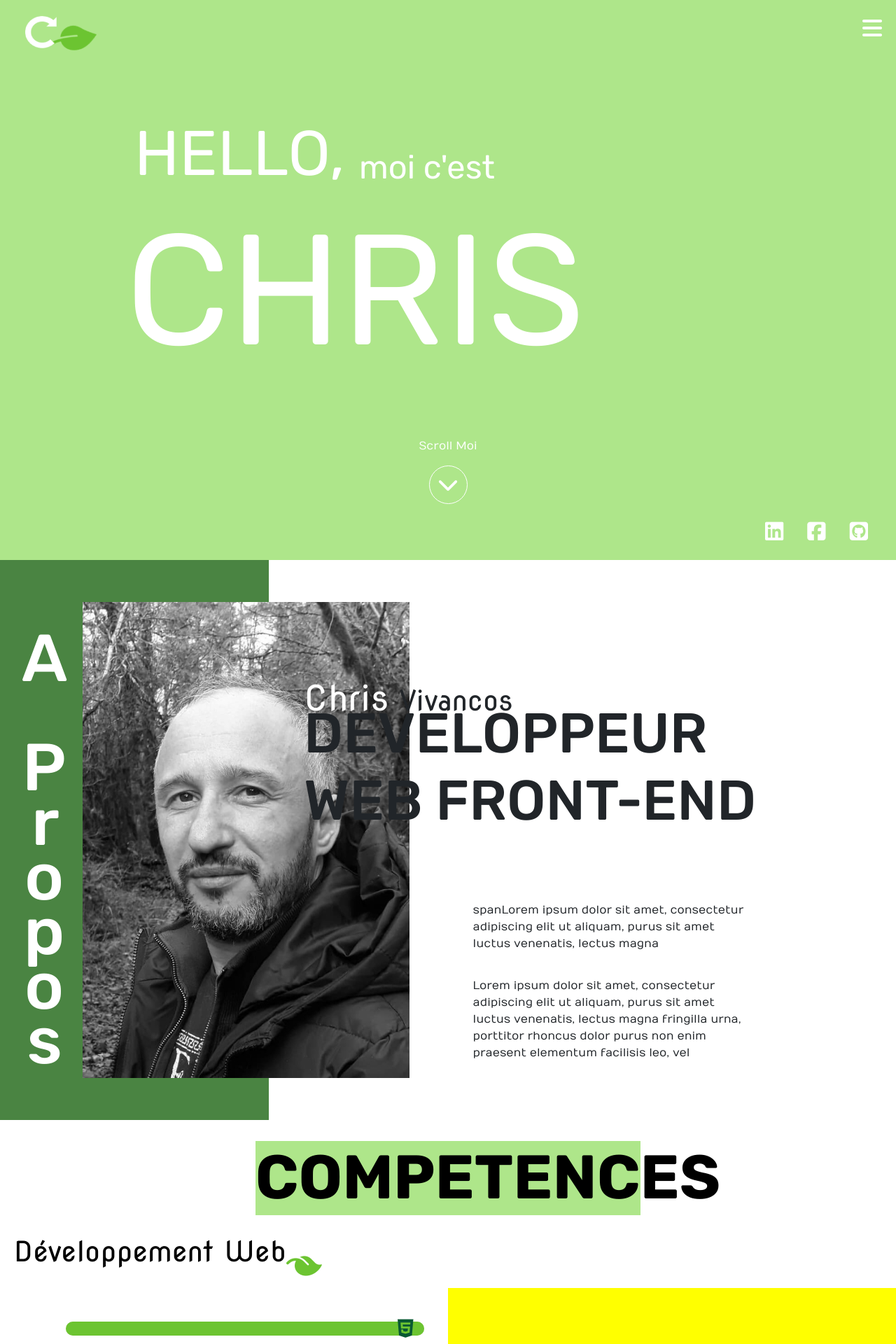
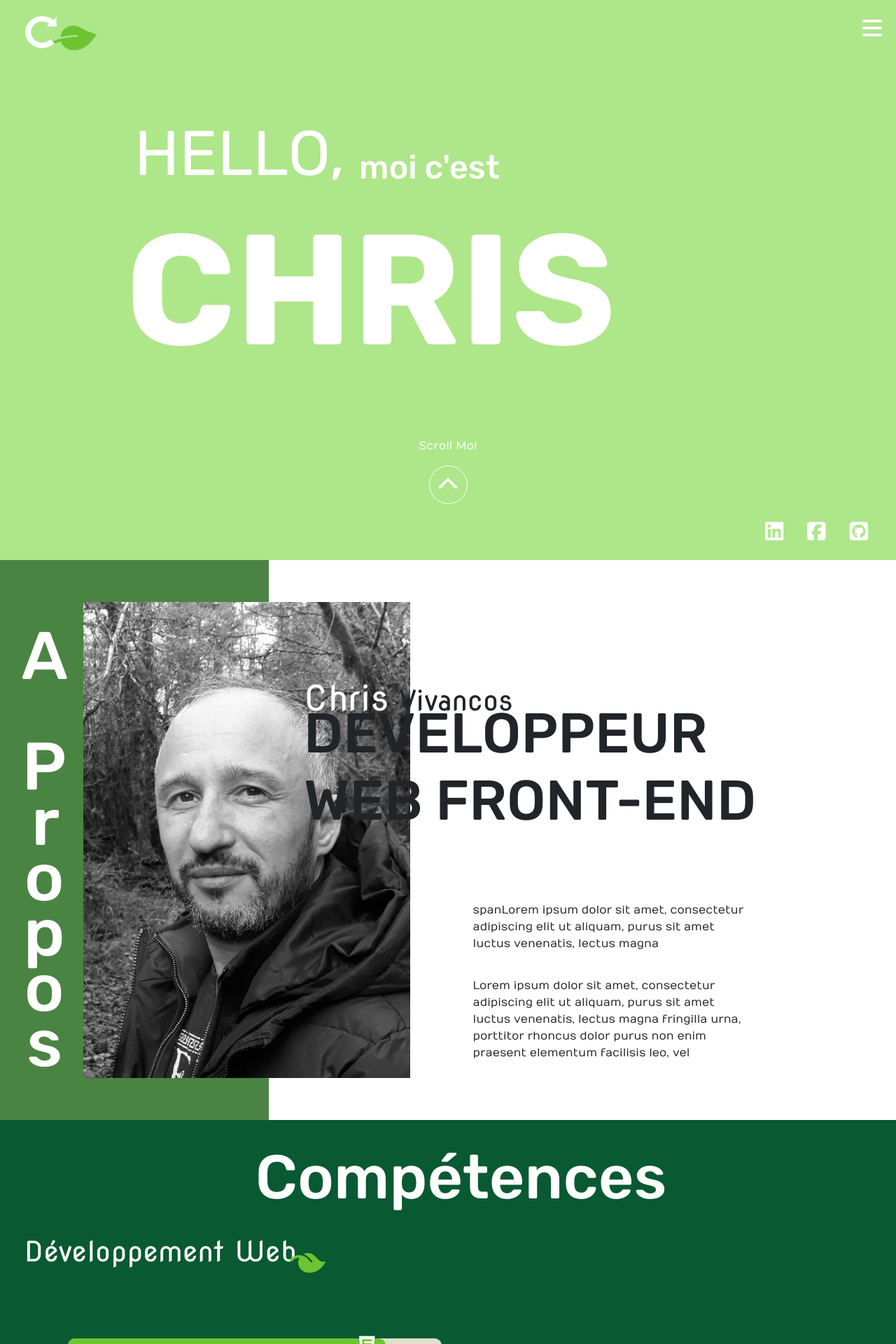
Before and after one commit to chrisviv/portfolio-chris, a PHP site: page / in a window 1280 px wide. Shown: the top 1920 px of the page at 70% size. Run offline with PHP 8.4, Linux system fonts and the light colour scheme; some libraries are stand-ins or nearby versions.

Commit message:
modi competence + animation

```diff
--- a/assets/css/style.css
+++ b/assets/css/style.css
@@ -30,9 +30,8 @@ header > .boxLogo{width: 100%;display: flex;justify-content: flex-start;align-it
 #boxScroll{display: flex;align-items: center; flex-direction: column;}
 #boxScroll>.scroll {font-size:1rem; font-family: 'Numans'; color: #ffff;margin-top: -20px;}
 #boxScroll> .roundH {width: 55px; height: 55px;border: 1px solid #ffffff; border-radius: 50px;display: flex;align-items: center; justify-content: center;}
-#boxScroll> div > a > .fa-chevron-down { color: #ffffff;font-size: 30px;}
-#boxScroll > div > a > i:hover {color: #6cc431; transform: rotate(180deg);}
-#boxScroll > div > a:hover {color: #6cc431; transform: rotate(180deg);}
+#boxScroll> div > a > .fa-chevron-down { color: #ffffff;font-size: 30px; rotate: 180deg;}
+#boxScroll > div > a > i:hover {color: #6cc431; transform: rotate(-180deg);transition: 0.3s;}
 /***************************************************************************************************/
 /* partie boxLogo*/
 #logoLeaf{width: 100%;height: 10vh; display: flex;justify-content: space-between;align-items: center;}
@@ -43,11 +42,11 @@ header > .boxLogo{width: 100%;display: flex;justify-content: flex-start;align-it
 .fa-arrow-rotate-right{color: #ffff;}
 /*******************************************************************************************************/
 /* partie boxIdentité */
-#boxIdentite{width: 100%;display: flex;flex-direction: column;justify-content:center;;height: 75vh;}
-.hello{display: flex; margin-left: 15%;}
-h1,.moi,.prenom{font-family: 'Rubik', sans-serif;font-size: 90px;font-weight: 400; color: #ffff;}
-.moi{font-size: 47px;margin-top: 45px;margin-left: 20px;}
-.prenom{font-size: 224px;margin-left: 14%;}
+#boxIdentite{width: 100%;display: flex;flex-direction: column;justify-content:center;;height: 75vh;font-family: 'Rubik', sans-serif;color: #ffff;}
+.hello{display: flex; margin-left: 15%;font-weight: 300;}
+.moi{font-weight: 500;font-size: 47px;margin-top: 45px;margin-left: 20px;}
+h1{font-size: 5.625rem;font-weight: 400; color: #ffff;}
+.prenom{font-weight: 700; font-size: 224px;margin-left: 14%;}
 /* partie boxReseau */
 .boxReseau{width: 100%;min-height: 10vh; display: flex;align-items: center;justify-content: flex-end;}
 .reseau{margin-right: 30px;}
@@ -59,74 +58,63 @@ h1,.moi,.prenom{font-family: 'Rubik', sans-serif;font-size: 90px;font-weight: 40
 /* BoxLogo et A propos */
 /*.boxPhoto >.boxLogo{display: flex;justify-content: center;align-items: center;flex-direction: column;}  */
 .boxPhoto >.boxLogo > img {margin-top: -100px;margin-left: 15px;}
-.boxPhoto >.boxLogo > h2{font-family: "Rubik";font-size: 95px;color: white;margin-left: 50px;writing-mode: vertical-rl;text-orientation: upright;letter-spacing : -35px;}
+.boxPhoto >.boxLogo > h2{font-family: "Rubik";font-size: 6rem;color: white;margin-left: 50px;writing-mode: vertical-rl;text-orientation: upright;letter-spacing : -35px;}
 /* photoChris*/
 .boxPhoto >.boxLogo >.photoChris {display: flex;justify-content: flex-end;align-items: center;}
 .photoChris > img{margin-right: -155px;}
 /* Logo Chris */
-.boxphoto > .boxLogo >.fa-solid{font-size: 40px;}
+.boxphoto > .boxLogo >.fa-solid{font-size: 1rem;}
 .boxphoto > .boxLogo >.fa-leaf{color: #6CC431;transform: rotate(45deg); margin-top : 20px ;}
 .boxphoto > .boxLogo >.fa-arrow-rotate-right{color: #ffff;}
 /* partie boxPrensentation */
-#boxPresentation{width:75%; height: 100vh; display: flex;flex-direction: column;}
+#boxPresentation{width:70%; height: 100vh; display: flex;flex-direction: column;}
 /* Partie présentation */
 .presentation{width: 100%;height: 100vh;display: flex;justify-content: flex-end;flex-direction: column;margin-right: 25px;}
 .presentation > h3, h4 {margin-left: 50px;margin-top: -35px;}
-.presentation > h3 {font-family: "NovaRound";font-size: 40px;}
+.presentation > h3 {font-family: "NovaRound";font-size: 2.5rem;}
 .presentation > h3> span{color:#ffff;font-size: 50px;}
 .presentation > h3> span:hover{color: black;}
 .presentation > h4{width:80%;font-family: 'Rubik', sans-serif;font-size: 80px;}
 /************************************************************************************************************************************************************************/
 /* partie résumer */
 .resumer{width:90%;height: 100vh;display: flex;justify-content: center; align-items: center;flex-direction: column; margin-left: 80px;}
-.resumer > p {width: 50%;display: flex;justify-content: center;align-items: center;font-family: "Numans";font-size: 16px;margin-left: 20px; margin-top:20px;}
-/* #roundContact{ width: 100%;height: 100vh; position: relative; display: flex;justify-content: center; align-items: center; flex-direction: column;}
-.roundC{font-size: 25px;margin-top: 20px;}
-.roundC:hover{color: black;}
-#roundContact > a{color: white; text-decoration: none;z-index: 2; margin-right: 4px;}
-#roundContact::after{content:"Contact";position: absolute;border-radius: 80px / 40px;width: 150px; height: 75px; background:#4A8442; z-index: 1; top: 10px; right: 20px; color: white;  text-decoration: none;}*/
+.resumer > p {width: 50%;display: flex;justify-content: center;align-items: center;font-family: "Numans";font-size: 1rem;margin-left: 20px; margin-top:20px;}
 /**************** SECTION COMPETENCES DEV*********************/
 /* Partie Compétence */
-#competencesDev{ width: 100%; min-height: 100vh; display: flex; justify-content:center;align-items: center;flex-direction:column;}
-#competencesDev> .boxCompetencesDev{ width:60%;flex-direction: column-reverse; background:#AEE68A;margin: 0 50px;display: flex;justify-content: center;align-items: center;}
-/********************************************************************************************************************************************************/
+#competencesDev{ width: 100%; min-height: 100vh; display: flex; justify-content:center;align-items: center;flex-direction:column;background:#095933;}
 .division{width: 43%;display: flex;justify-content:space-around;align-items: center;flex-direction: column;}
-.develop{ font-family: 'NovaRound';font-size: 2.5rem;color: black;margin-left: 20px;margin-top: 20px;}
-.fa-leaf{margin-top:40px;}
-.comptet{width:100%; background: #AEE68A;font-family: "Rubik",sans-serif;font-weight: bold; font-size:5.5rem;color: black;margin-top: 30px;}
-.boxLeafDeve{flex-direction: row-reverse;display: flex;width: 100vw;height: 12vh;justify-content: flex-end;}
+.develop{ font-family: 'NovaRound';font-size: 2.5rem;color:white;margin-left: 20px;margin-top: 20px;}
+.comptet{width:100%;font-family: "Rubik",sans-serif;font-weight: 500; font-size:5.5rem;color:white;margin-top: 30px;}
+.boxLeafDeve{flex-direction: row-reverse;display: flex;width: 100vw;height: 0vh;justify-content: flex-end;margin-left:30px;}
+.fa-leaf{margin-top:44px;margin-left: 10px;}
 /*****************************************************************************************************************************************************************************/
 /* partie langages de compétence developpement */
 #contenaireDev{width: 100%;height: 100vh; display: flex;justify-content: center; align-items: center;}
-.contenaireLang{width: 100%; height: 100vh; display: flex;flex-direction: column;justify-content: flex-start; align-items: center;}
 #langagesDev{ width:80%;height:20px; background:#e2dfcd; border-radius:30px;display: flex;justify-content: flex-start;align-items:center; color:black; margin:48px 0px 0px 60px}
-#langagesDev>.fa-html5,.fa-css3-alt,.fa-js-square,.fa-php,.fa-laravel,.fa-bootstrap,.fa-wordpress-simple{color:#095933; margin-left: -38px;}
-.html{width: 85%;}.css{width: 75%;}.js{width:20%}.php{width: 2%;}.laravel{width: 0%;}.bootstrap{width: 60%;}.wordpress{width: 15%;}
+#langagesDev>.fa-html5,.fa-css3-alt,.fa-js-square,.fa-php,.fa-laravel,.fa-wordpress-simple{color:white; margin-left: -38px;}
+.html{width: 85%;}.css{width: 75%;}.js{width:20%}.php{width: 2%;}.laravel{width: 0%;}.wordpress{width: 15%;}
 .boxLangages{width: 100%;height:100vh; display: flex;justify-content: flex-start;align-items: center;}
-.barLangages{ width: 100%;Height:20px;background: #6CC431;border-radius: 30px;display: flex;flex-direction: column;}
-.imgGreen{width: 100%;height: 100vh;display: flex; align-items: center;justify-content: center;background:yellow}
+/* partie des compétences */
+.contenaireLang{width: 100%; height: 70vh; display: flex;flex-direction: column;justify-content: flex-start; align-items: center;}
+.barLangages{height:20px;background: #6CC431;border-radius: 30px;display: flex;flex-direction: column;}
+.imgGreen{height: 70vh;display: flex; align-items: flex-start;justify-content: flex-end;animation:moveLamp 3s 0.3s 1 ease-out;}
 
-/*****************************************************************************************************************************************************/
+/****Animation*****************/
+@keyframes moveLamp {0%{width:75%;margin-right: 500px;}50%{margin-top: 250px;}100%{ margin-bottom: 150px;}}
 /**************** SECTION COMPETENCES DESIGNE/DIGITAL/AUTRES*********************/
-#competencesDeg{ width: 100%; height: 100vh; display: flex; justify-content:center;align-items: center;flex-direction:row;}
 #competencesDeg> .boxCompetencesDeg{ width:80%; color:#6CC431;display: flex;justify-content: center;}
 #competencesDeg> .boxCompetencesDeg >h3{width:70%;font-family: "Numans"; font-size:3.5rem;margin-left: 80px;}
 /******************************************************************************************************************************************************************/
 /* partie langages de compétence */
 #competencesDeg{ width: 100%; min-height: 100vh; display: flex; justify-content:center;align-items: center;flex-direction:row;}
+/* partie langages de compétence developpement */
+.boxDig{width: 100%;height:100vh;display: flex;justify-content: center; align-items: center;flex-direction: column; margin: 50px;}
 .type{width: 100%;height:10vh;display: flex;justify-content:flex-start;align-items: center;}
 .type> h2{ font-family: 'NovaRound';font-size: 1.8rem;color: black;margin-left: 47px;margin-top: 57px;}
 .type>.fa-leaf{margin-top:67px;font-size: 25px;}
 /******************************************************************************************************************************************************************/
-/* partie langages de compétence developpement */
-.boxDig{width: 100%;height:100vh;display: flex;justify-content: center; align-items: center;flex-direction: column; margin: 50px;}
-.barLangages{ height:20px;background: #6CC431;border-radius: 30px;}
 #langagesDig{ width:85%;height:20px; background:#e2dfcd; border-radius:30px;display: flex;justify-content: flex-start;align-items:center; color:black; margin:48px 0px 0px 60px}
 .progres{width: 100%; font-family: 'NovaRound';font-size: 1.4rem;color: black;}
-/*.boxIntegration{}
-.boxResponsiveDesign{ }
-.responvive{}
-.frameworks{} */
 #langagesDig>.fa-figma, .fa-mobile-button, .fa-sass, .fa-code, .fa-git-square, .fa-envira{color:#095933; margin-left: -38px;font-size: 1.6rem;}
 .figma{width: 70%;}.mobile{width: 80%;}.sass{width:20%}.integration{width: 90%;}.leaf{width: 85%;}.git{width:50%}
 /************************************************************************************************************************************************************************/
--- a/index.html
+++ b/index.html
@@ -100,22 +100,16 @@
                 </p>
             </div>
        </div>
-    <!-- <div id="roundContact">
-    <i class="fa-solid fa-leaf"></i>
-    <a class="roundC" href=""><i class="fa-solid fa-angle-right"></i></a>
-    </div> -->
     </section>
     <section id="competencesDev">
         <div class="division">
-            <h2 class="comptet">COMPETENCES</h2>
+            <h2 class="comptet">Compétences</h2>
             <div class="boxLeafDeve">
                 <i class="fa-solid fa-leaf"></i>
                 <h3 class="develop">Développement Web</h3>
             </div>
         </div>
         <div class="boxLangages">
-            <!-- <img src="./assets/img/green-it2.jpg" alt=""> -->
-
             <div id="contenaireDev">
                 <div class="contenaireLang">
                     <div id="langagesDev">
@@ -139,16 +133,12 @@
                         <i class="fa-brands fa-laravel"></i>
                     </div>
                     <div id="langagesDev">
-                        <div class="barLangages bootstrap"></div>
-                        <i class="fa-brands fa-bootstrap"></i>
-                    </div>
-                    <div id="langagesDev">
                         <div class="barLangages wordpress"></div>
                         <i class="fa-brands fa-wordpress-simple"></i>
                     </div>
                 </div>
                 <div class="imgGreen">
-                    <img src="./assets/img/green-it.png" alt="">
+                    <img src="./assets/img/green-it.png" alt="image d'une ampoule avec de la verdure à l'intérieur pour illustrer le Green It">
                 </div>
             </div>
     </section>
@@ -164,24 +154,19 @@
             <div id="langagesDig">
                 <div class="barLangages figma"></div>
                 <i class="fa-brands fa-figma"></i>
-                <!-- <h4 class="progres boxFigma">Figma</h4> -->
             </div>
             <div class="type">
                 <h2>Digital et Mobile</h2>
                 <i class="fa-solid fa-leaf"></i>
             </div>
             <div id="langagesDig">
-                <!-- <h4 class="progres boxIntegration">Intégration</h4>   -->
                 <div class="barLangages integration"></div>
                 <i class="fa-solid fa-code"></i>
-
             </div>
             <div id="langagesDig">
-
                 <div class="barLangages mobile"></div>
                 <i class="fa-solid fa-mobile-button"></i>
-                 <!-- <h4 class="progres boxResponsiveDesign">Responsive Design</h4> -->
-            </div>
+           </div>
             <div class="type">
                 <h2>Autres</h2>
                 <i class="fa-solid fa-leaf"></i>
@@ -197,7 +182,6 @@
             <div id="langagesDig">
                 <div class="barLangages leaf"></div>
                 <i class="fa-brands fa-envira"></i>
-                <!-- <h4 class="progres frameworks">Frameworks</h4> -->
             </div>
         </div>
     </section>
```
